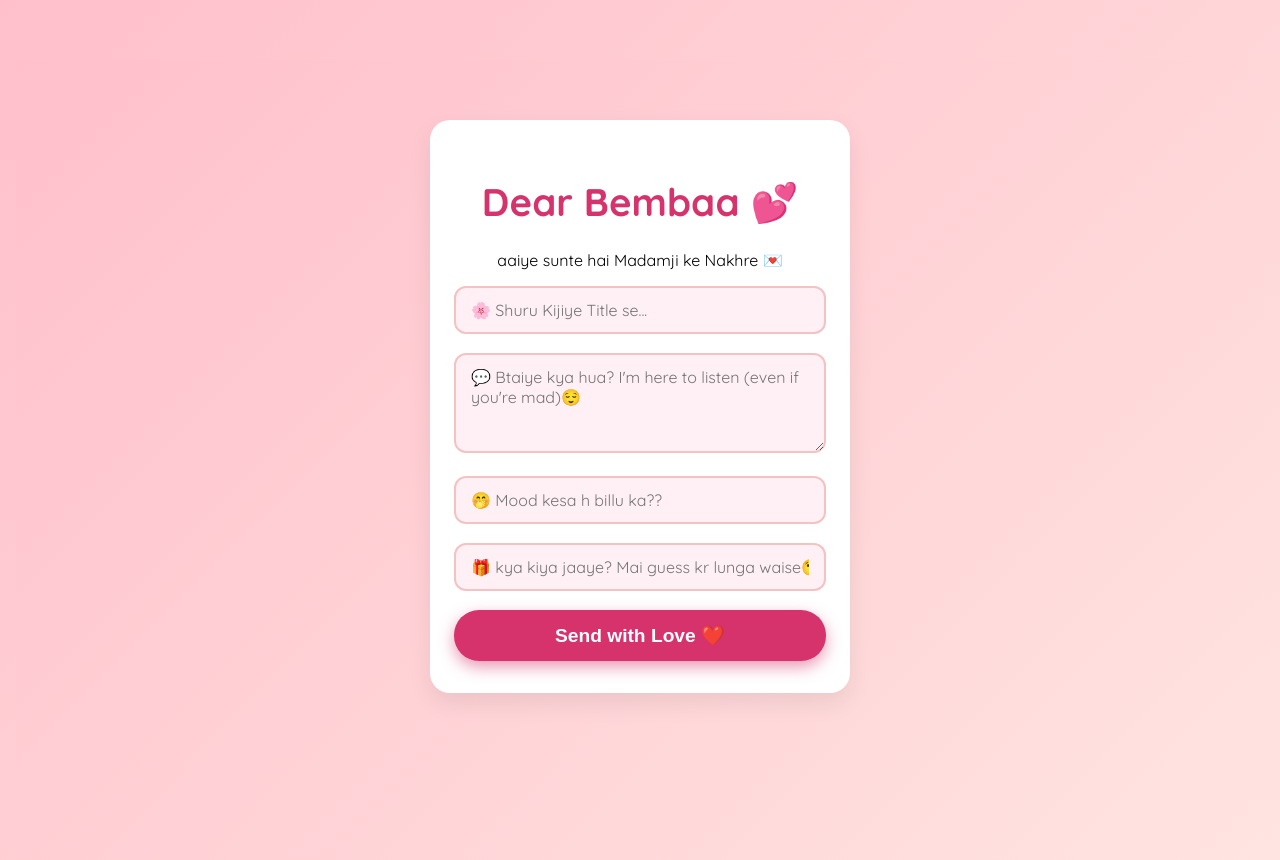
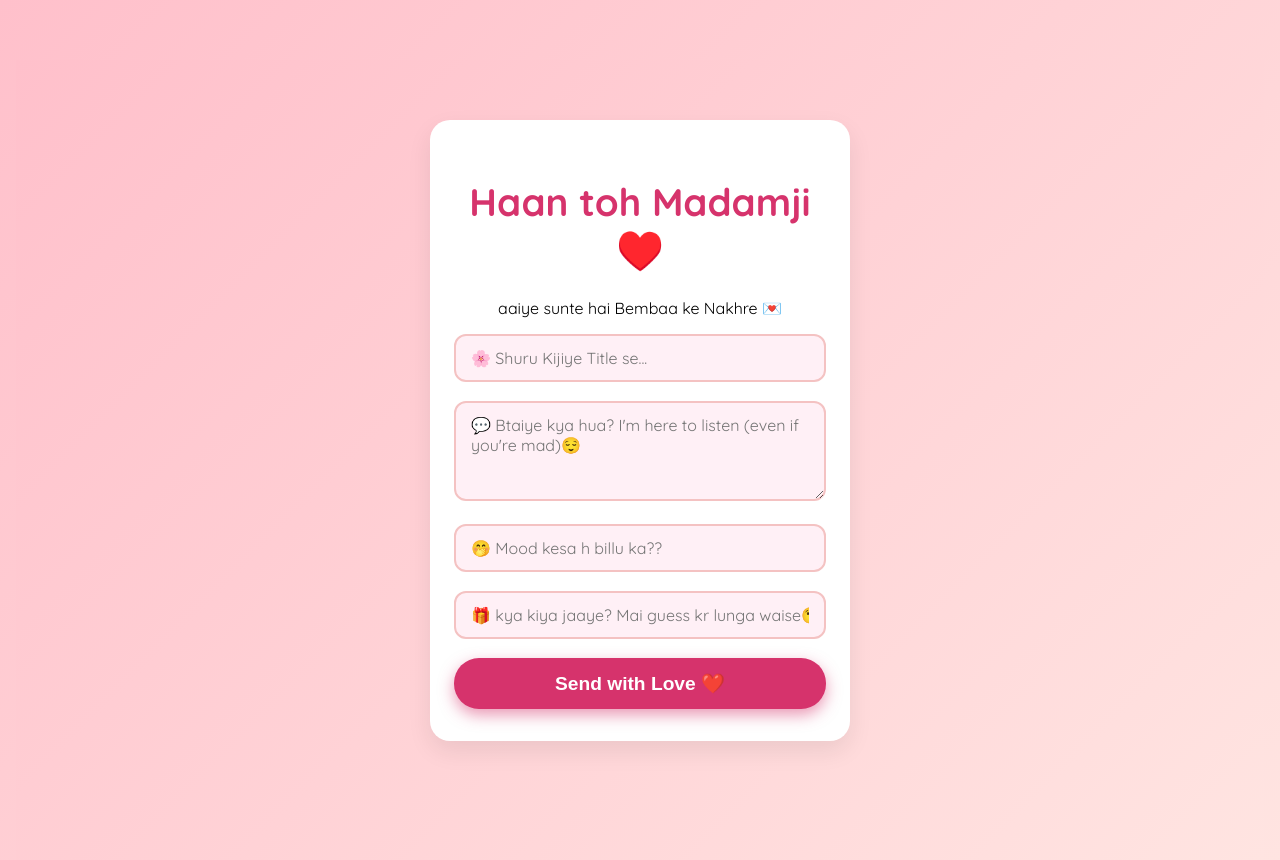
Before and after one commit to fiercearyan/grievance-portal, a React (Create React App) app: page / in a window 1280 px wide. Built offline with nearby package versions, Linux system fonts and the light colour scheme.

Commit message:
updated messages

```diff
--- a/src/App.js
+++ b/src/App.js
@@ -29,8 +29,8 @@ export default function App() {
 
   return (
     <div className="container">
-      <h1>Dear Bembaa 💕</h1>
-      <p>aaiye sunte hai Madamji ke Nakhre 💌</p>
+      <h1>Haan toh Madamji ♥️</h1>
+      <p>aaiye sunte hai Bembaa ke Nakhre 💌</p>
 
       {/* 💡 Wrap your form controls inside a <form> element */}
       <form ref={form} onSubmit={sendEmail}>
```
